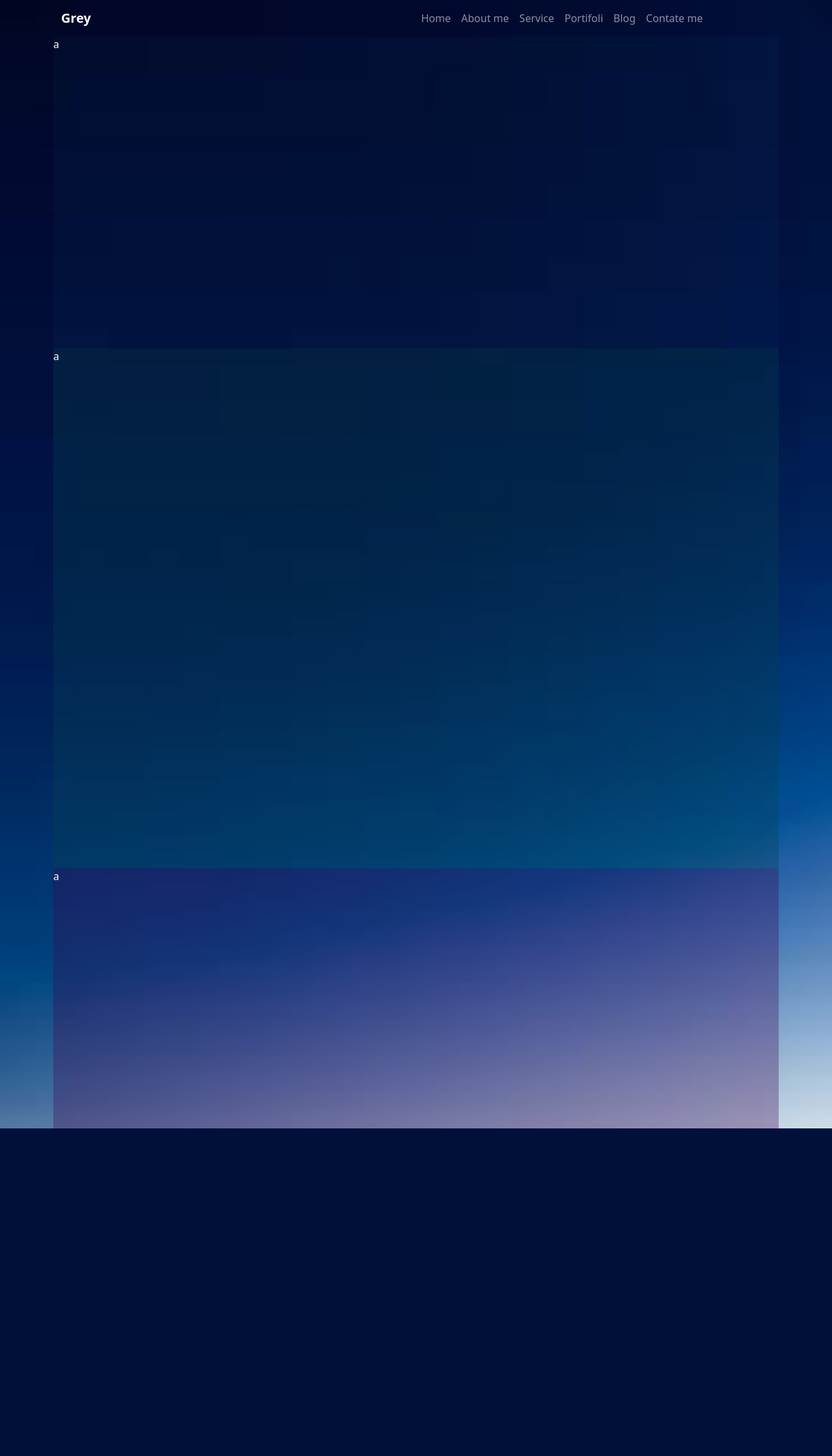
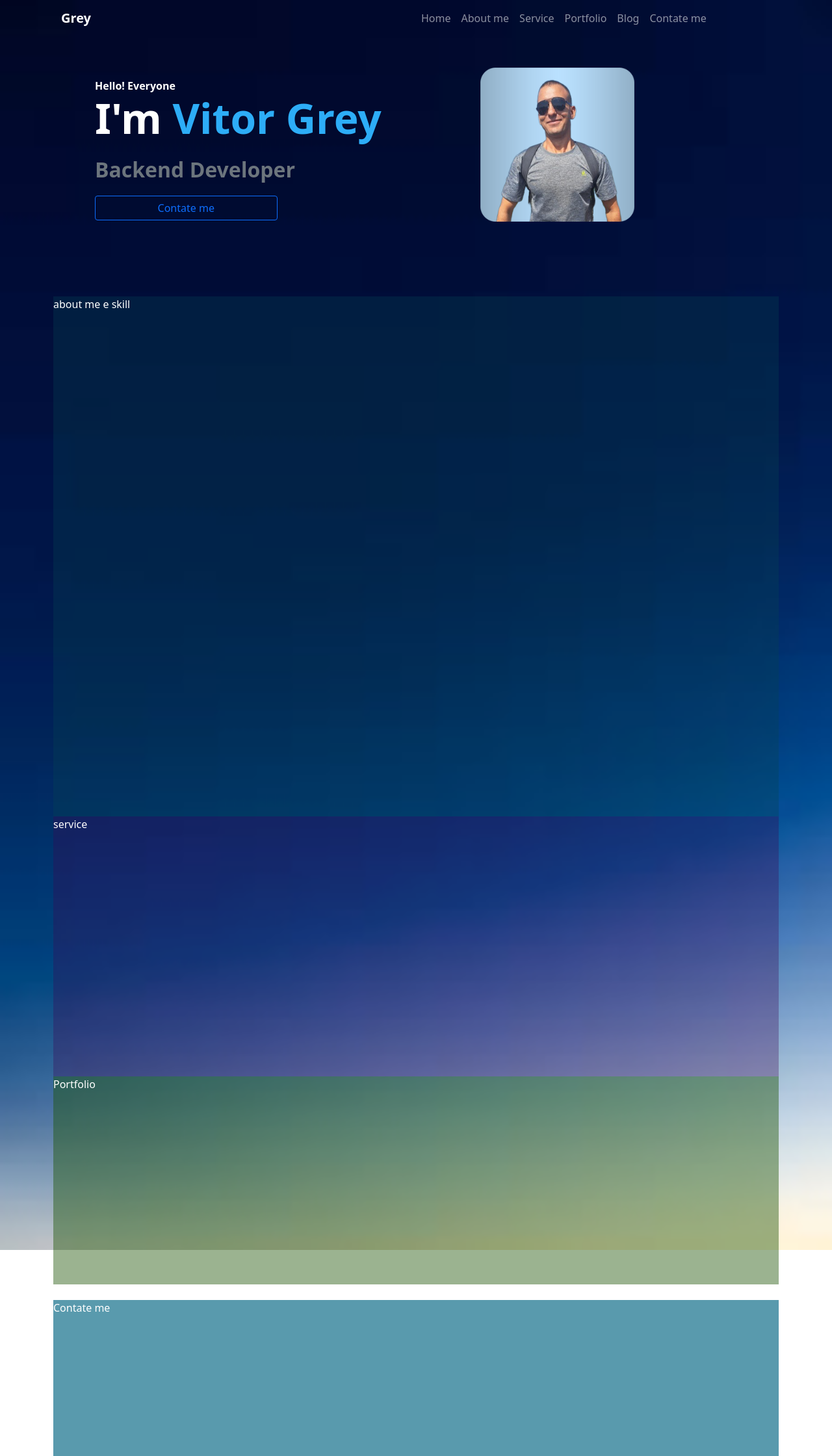
Before and after one commit to vitumattos/portifolio-django, a Django app: page / in a window 1280 px wide. Shown: the whole page at 65% size. Before the commit the page ends 1736 px from the top, so only its background shows below. Run offline with Django 5.2, Linux system fonts and the light colour scheme.

Commit message:
3 - Criação da header

```diff
--- a/homepage/templates/index.html
+++ b/homepage/templates/index.html
@@ -13,7 +13,7 @@
     <link rel="stylesheet" href="{% static 'css/style.css' %}">
 </head>
 
-<body class="">
+<body>
     <div class="container vh-100">
         <!-- NAVBAR -->
         <nav class="navbar navbar-expand-lg navbar-dark bg-transparent">
@@ -38,7 +38,7 @@
                                 <a class="nav-link" href="#service">Service</a>
                             </li>
                             <li class="nav-item active">
-                                <a class="nav-link " href="#portifoli">Portifoli</a>
+                                <a class="nav-link " href="#portfolio">Portfolio</a>
                             </li>
                             <li class="nav-item active">
                                 <a class="nav-link " href="#">Blog</a>
@@ -52,20 +52,54 @@
             </div>
         </nav>
         <!-- HEADER -->
-        <header id="header_">a</header>
+        <header id="header_">
+            <div class="row h-100 p-5">
+                <div class="col-7">
+                    <div class="row">
+                        <p class="fw-bolder m-3 mb-0">Hello! Everyone</p>
+                    </div>
+                    <div class=" row">
+                        <h1 class="fw-bolder m-3 mt-0" style="font-size: 64px;">I'm <span class="color1">Vitor
+                                Grey</span>
+                        </h1>
+                        <p class="fw-bolder fs-2 m-3 mt-0 text-muted">Backend Developer</p>
+                        <div class="d-grid gap-2 col-6 mx-3">
+                            <a href="#contateme" class="btn btn-outline-primary" role="button"
+                                data-bs-toggle="button">Contate
+                                me</a>
+                        </div>
+
+                    </div>
+                </div>
+                <div class="col-3">
+                    <img src="{% static 'img/profile-pic (6).png' %}" class="img-fluid">
+                </div>
+            </div>
+        </header>
         <!-- MAIN -->
         <main>
             <!-- ABOUT ME -->
             <div id="aboutme">
-                a
+                about me e skill
             </div>
             <!-- SERVICE -->
             <div id="service">
-                a
+                service
+            </div>
+            <!-- PORTFOLIO -->
+            <div id="portfolio">
+                Portfolio
+            </div>
+            <!-- BLOG -->
+            <div id="blog">
+                Blog
+            </div>
+            <!-- CONTATE ME -->
+            <div id="contateme">
+                Contate me
             </div>
 
         </main>
-
 
 
         <!-- Fim container -->
--- a/static/css/style.css
+++ b/static/css/style.css
@@ -12,8 +12,8 @@
   background: url("../img/img-fundo2.jpg") no-repeat top center/cover;
 }
 #header_ {
-  background-color: #2dadf707;
-  height: 60%;
+  /* background-color: #2dadf707; */
+  height: 50%;
 }
 #aboutme {
   background-color: #04425252;
@@ -23,3 +23,16 @@
   background-color: #3c045252;
   height: 50vh;
 }
+#portfolio {
+  background-color: #1d520470;
+  height: 40vh;
+}
+
+#contateme {
+  background-color: #599aad;
+  height: 30vh;
+}
+
+.color1 {
+  color: #2dadf7;
+}
```
